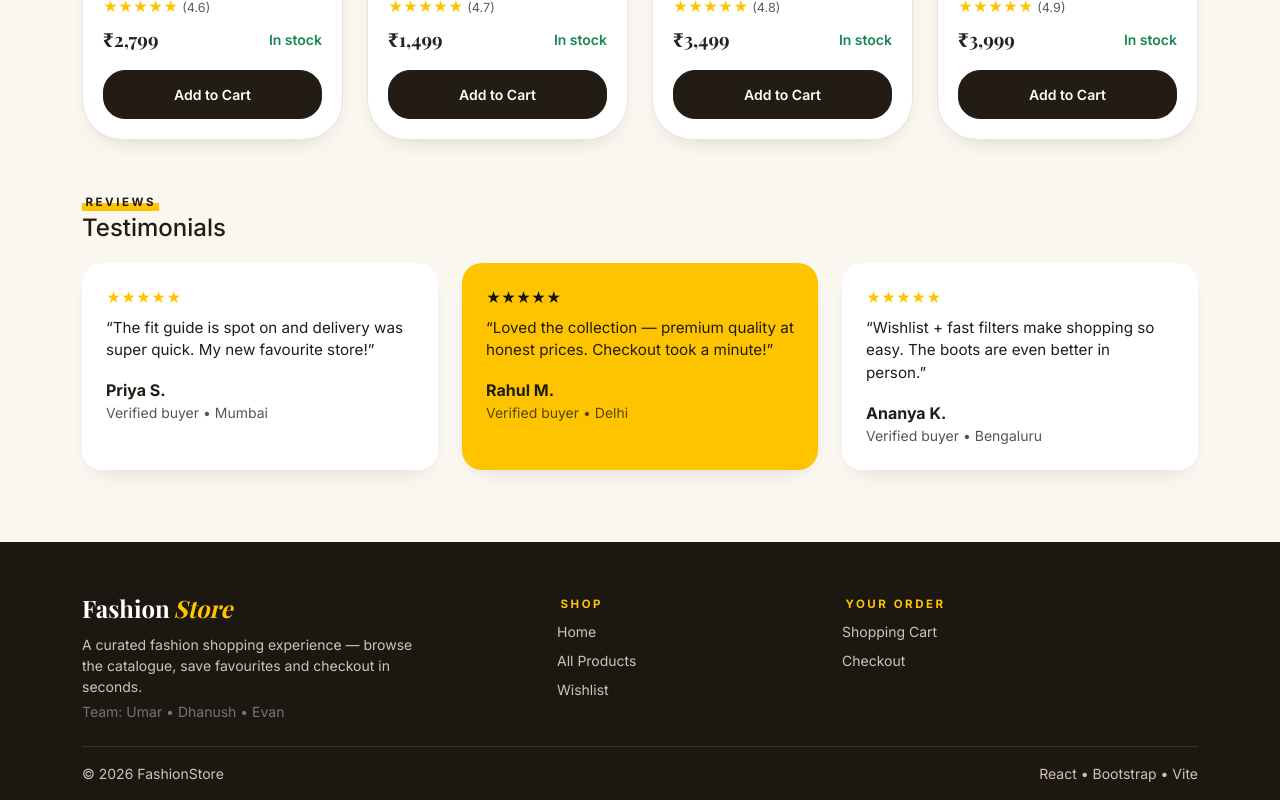
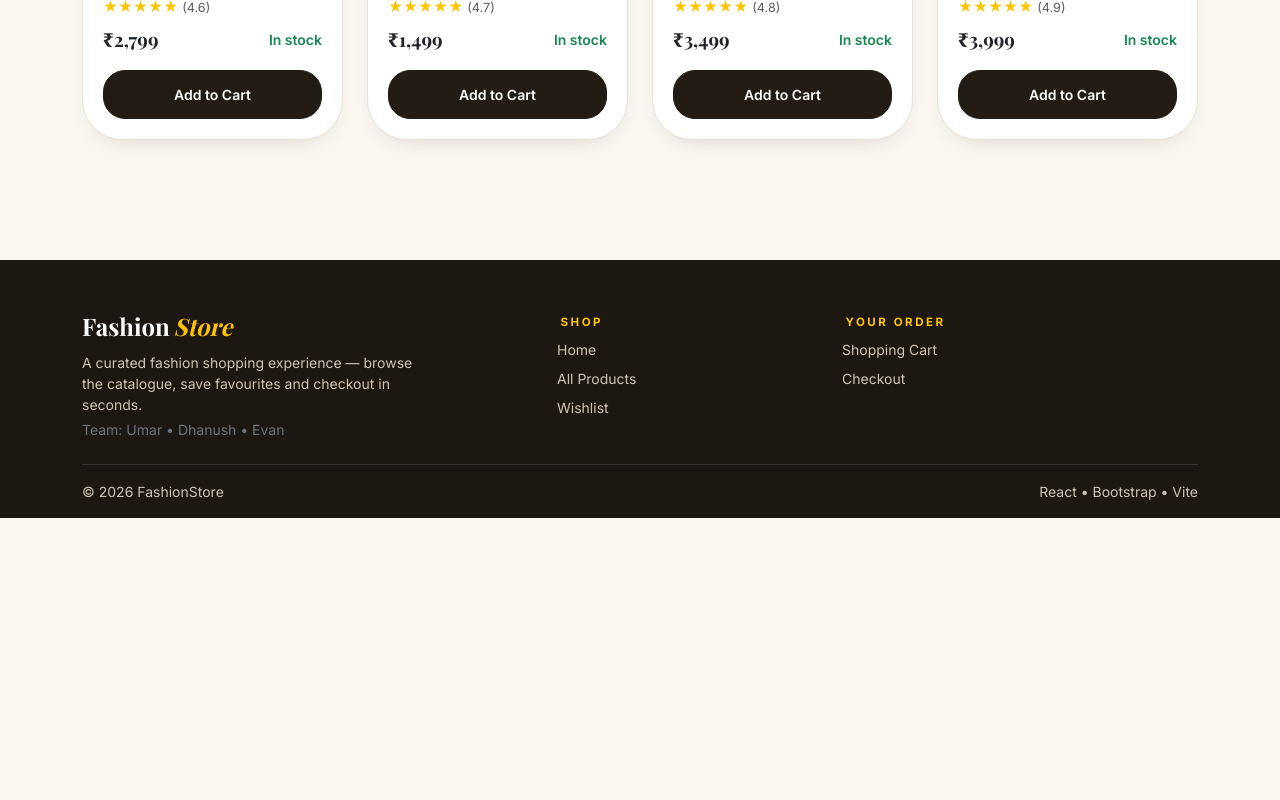
Before and after one commit to Dhanush616/fashion-store, a React (Vite) app: page / in a window 1280 px wide. Shown: the part 2115-2915 px from the top of the page. After the commit the page ends 2633 px from the top, so only its background shows below. Built offline with nearby package versions, Linux system fonts and the light colour scheme; a web font is replaced by a local one.

Commit message:
chore: remove testimonials section from home

```diff
--- a/src/pages/HomeView.jsx
+++ b/src/pages/HomeView.jsx
@@ -19,27 +19,6 @@ const CATEGORY_TILES = [
   {
     name: "Accessories",
     image: "https://images.unsplash.com/photo-1544816155-12df9643f363?auto=format&fit=crop&w=600&q=80",
-  },
-];
-
-const TESTIMONIALS = [
-  {
-    quote: "The fit guide is spot on and delivery was super quick. My new favourite store!",
-    name: "Priya S.",
-    detail: "Verified buyer • Mumbai",
-    featured: false,
-  },
-  {
-    quote: "Loved the collection — premium quality at honest prices. Checkout took a minute!",
-    name: "Rahul M.",
-    detail: "Verified buyer • Delhi",
-    featured: true,
-  },
-  {
-    quote: "Wishlist + fast filters make shopping so easy. The boots are even better in person.",
-    name: "Ananya K.",
-    detail: "Verified buyer • Bengaluru",
-    featured: false,
   },
 ];
 
@@ -147,26 +126,6 @@ export default function HomeView() {
           </div>
         ))}
       </div>
-
-      {/* ---- testimonials ---- */}
-      <div className="fs-section-head">
-        <div>
-          <div className="fs-eyebrow">Reviews</div>
-          <h4>Testimonials</h4>
-        </div>
-      </div>
-      <div className="row g-4">
-        {TESTIMONIALS.map((t) => (
-          <div className="col-md-4" key={t.name}>
-            <div className={`fs-quote-card${t.featured ? " featured" : ""}`}>
-              <div className="fs-stars mb-2">★★★★★</div>
-              <p className="mb-3" style={{ fontSize: "0.95rem" }}>“{t.quote}”</p>
-              <strong>{t.name}</strong>
-              <div className="small opacity-75">{t.detail}</div>
-            </div>
-          </div>
-        ))}
-      </div>
     </>
   );
 }
```
